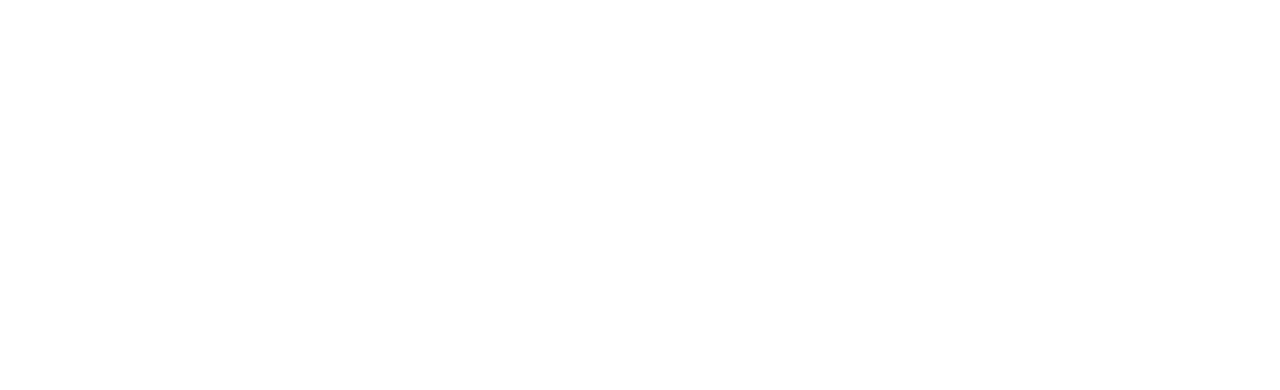
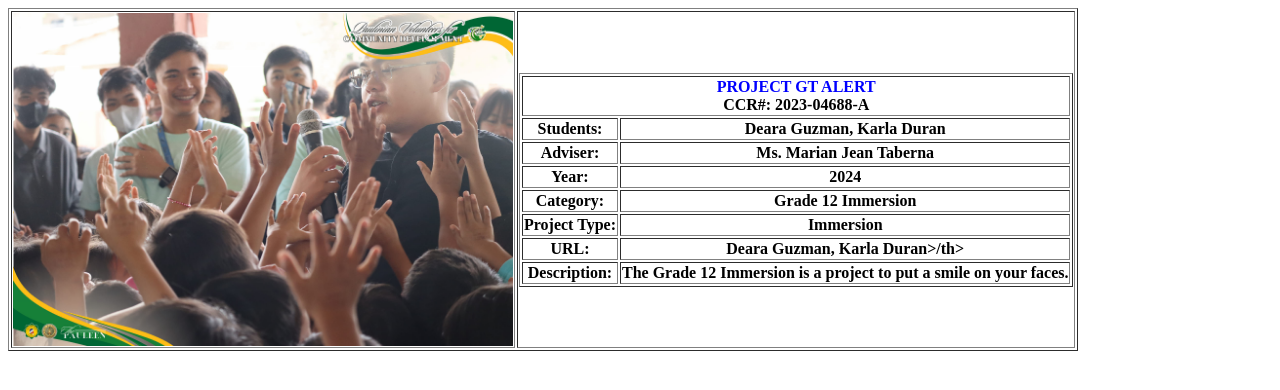
Before and after one commit to gandanibebedeara/karlatot, a plain HTML site: page index.html in a window 1280 px wide. Drawn offline with Linux system fonts and the light colour scheme.

Commit message:
Update index.html

```diff
--- a/index.html
+++ b/index.html
@@ -1,5 +1,29 @@
 <html>
-  <table>
-
-  </table>
+  <table border=1>
+    <tr>
+      <th><img src="shsct.jpg"width=500></th>
+      <th> <table border=1>
+<tr>
+        <th colspan=2><b><align=center><font color=blue>PROJECT GT ALERT</font><br>CCR#: 2023-04688-A</B></TH>
+<tr>
+<th><b>Students:</b></th>
+<th>Deara Guzman, Karla Duran</th>
+<tr>
+<th><b>Adviser:</b>
+<th>Ms. Marian Jean Taberna</th>
+<tr>
+<th><b>Year:</b></th>
+<th>2024</th>
+<tr>
+<th><b>Category:</b></th>
+<th>Grade 12 Immersion</th>
+<tr>
+<th><b>Project Type:<b></th>
+<th>Immersion</th>
+<tr>
+<th><b>URL:</b></th>
+<th> Deara Guzman, Karla Duran>/th>
+<tr>
+<th><b>Description:</b></th>
+<th>The Grade 12 Immersion is a project to put a smile on your faces.</th>
 </html>
```
